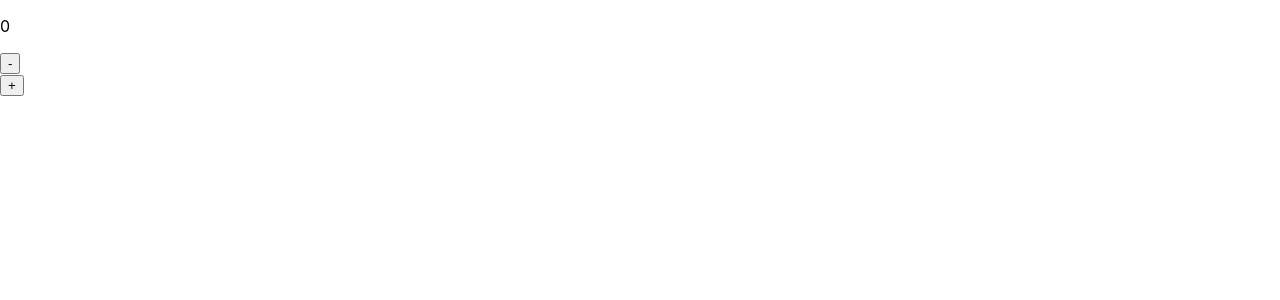
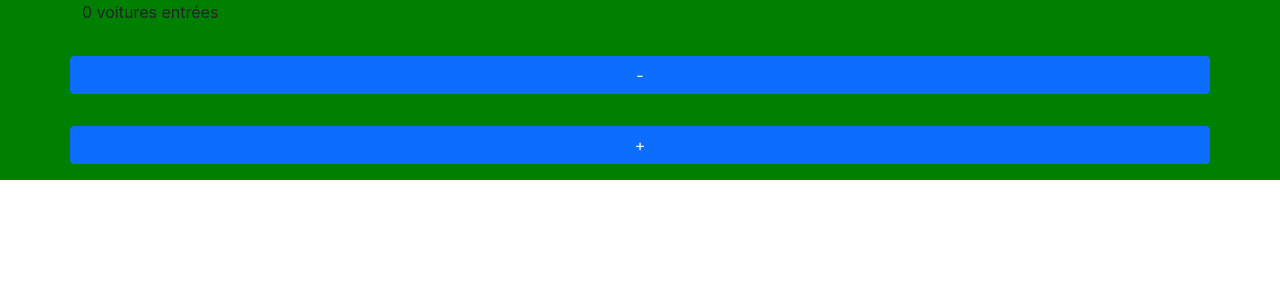
Before and after one commit to AyaneSHOJI/counter-react, a React (Create React App) app: page / in a window 1280 px wide. Shown: the top 300 px of the page. Built offline with nearby package versions, Linux system fonts and the light colour scheme.

Commit message:
Color change func added

```diff
--- a/package.json
+++ b/package.json
@@ -6,7 +6,9 @@
     "@testing-library/jest-dom": "^5.16.2",
     "@testing-library/react": "^12.1.4",
     "@testing-library/user-event": "^13.5.0",
+    "bootstrap": "^5.1.3",
     "react": "^17.0.2",
+    "react-bootstrap": "^2.2.0",
     "react-dom": "^17.0.2",
     "react-scripts": "5.0.0",
     "web-vitals": "^2.1.4"
--- a/src/Counter.css
+++ b/src/Counter.css
@@ -0,0 +1,6 @@
+.bg-color-green{
+    background-color: green;
+}
+.bg-color-red{
+    background-color: red;
+}
--- a/src/Counter.js
+++ b/src/Counter.js
@@ -1,23 +1,46 @@
 import { useState } from 'react';
 import './Counter.css';
+import Button from 'react-bootstrap/Button';
 
 function Counter(){
-    const [count, setCount] = useState(0);
+    const [countValue, setCountValue] = useState(0);
+    const [bgColor, setBgColor] = useState("bg-color-green");
+
+    const increaseCount = () => {
+        if(countValue === 15) return;
+
+        const newCountValue = countValue + 1;
+
+        setCountValue(newCountValue);
+        if(newCountValue >= 13){
+            setBgColor("bg-color-red");
+        }
+    };
+
+    const decreaseCount = () => {
+        if(countValue === 0) return;
+
+        const newCountValue = countValue - 1;
+
+        setCountValue(newCountValue);
+        if(newCountValue < 13){
+            setBgColor("bg-color-green");
+        }
+    }
 
     return (
-        <div className="Counter">
-            <div>
-                <p id="number">{count}</p>
-            </div>
-            <div className="buttons">
-                <div className="button">
-                    <button onClick={() => setCount(count - 1)}>-</button>
+        <div className={bgColor}>
+            <div className="container">
+                <div className="row">
+                    <p className="">{countValue} voitures entrées</p>
                 </div>
-                <div className="button">
-                    <button onClick={() => setCount(count + 1)}>+</button>
+                <div className="btn-groupe row">
+                    <Button className="btn btn-primary my-3" onMouseDown={decreaseCount}>-</Button>
+                    <Button className="btn btn-primary my-3" onClick={increaseCount}>+</Button>
                 </div>
             </div>
         </div>
+
     )
 }
 
--- a/src/index.js
+++ b/src/index.js
@@ -1,9 +1,12 @@
+import 'bootstrap/dist/css/bootstrap.css';
 import React from 'react';
 import ReactDOM from 'react-dom';
 import './index.css';
 import App from './App';
 import Counter from './Counter';
 import reportWebVitals from './reportWebVitals';
+
+
 
 ReactDOM.render(
   <React.StrictMode>
@@ -12,6 +15,7 @@ ReactDOM.render(
   document.getElementById('root')
 );
 
+
 // If you want to start measuring performance in your app, pass a function
 // to log results (for example: reportWebVitals(console.log))
 // or send to an analytics endpoint. Learn more: https://bit.ly/CRA-vitals
```
Also changed, not shown: 1 other file (tests, documents, lock files or other folders).
